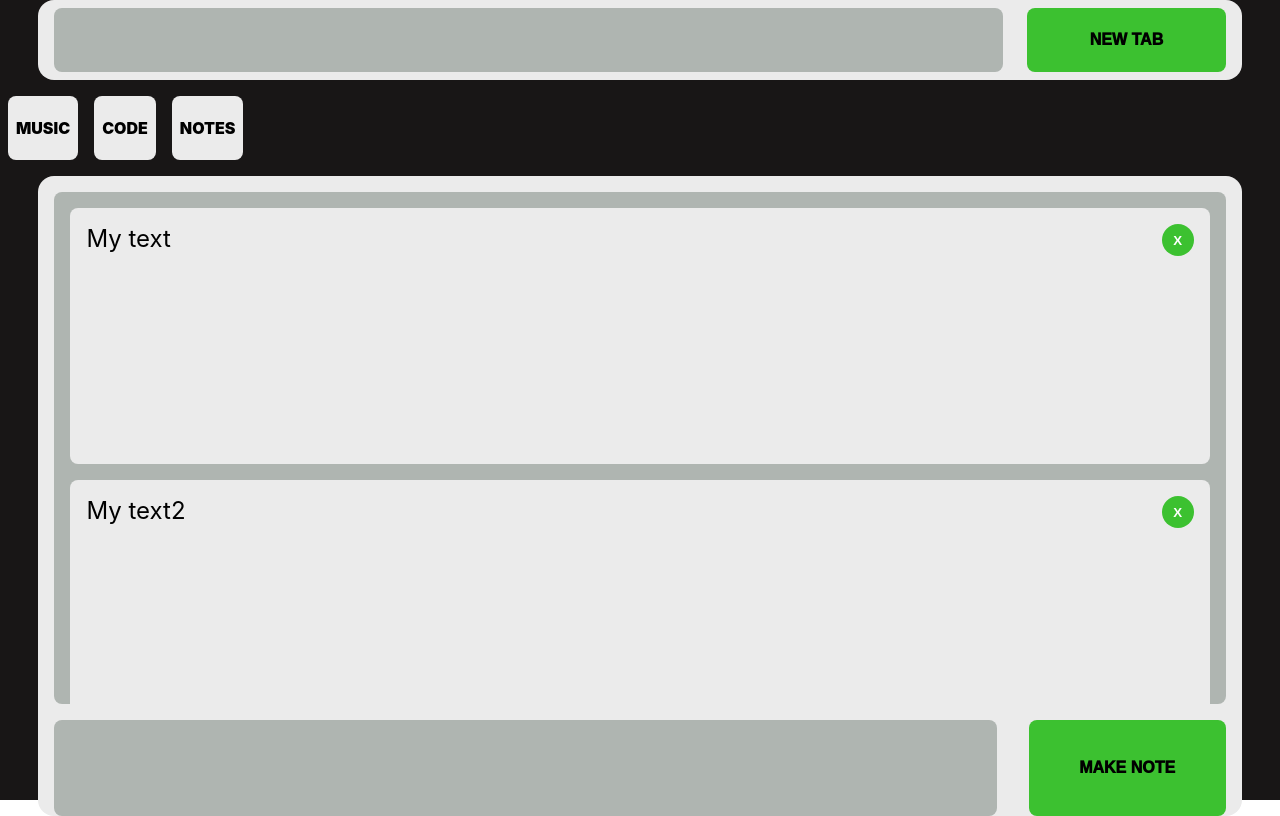
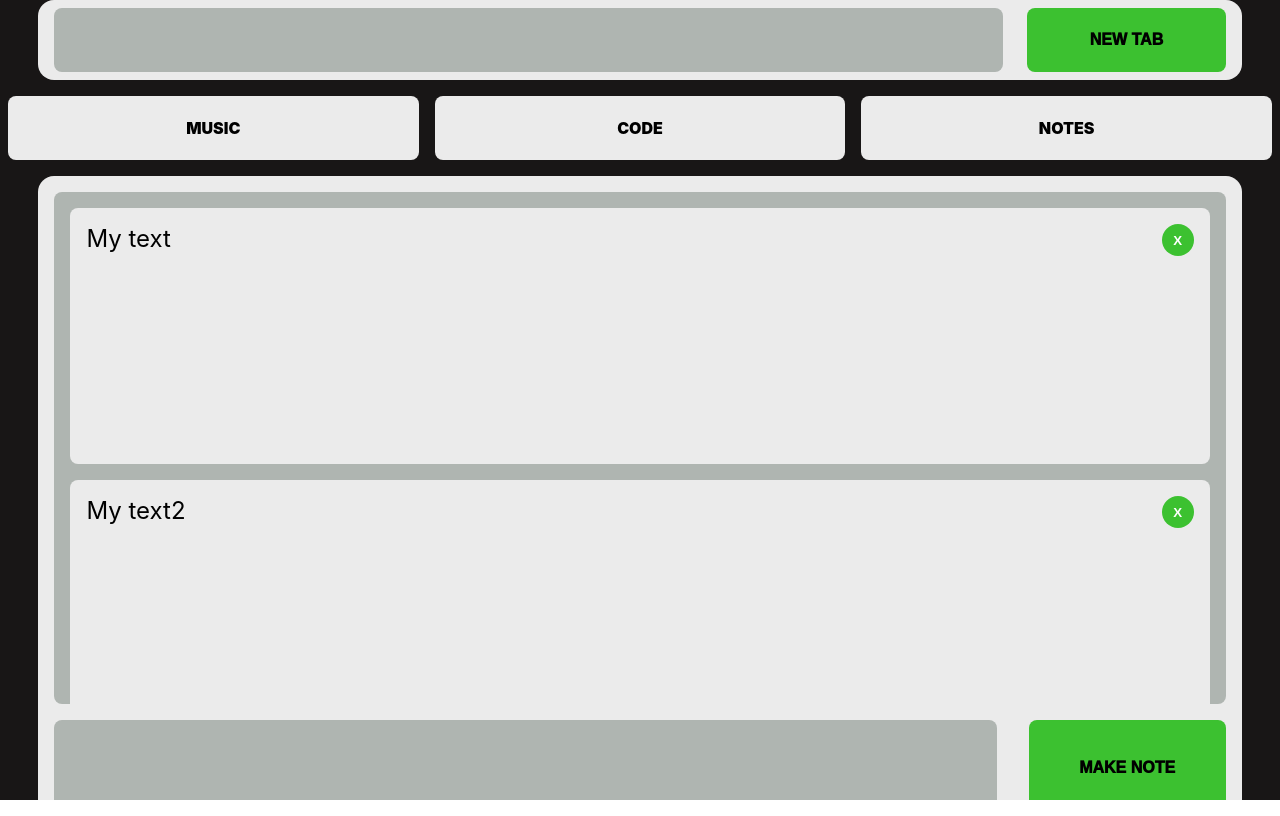
Before and after one commit to Kuovinen/rnotes, a React (Create React App) app: page / in a window 1280 px wide. Built offline with nearby package versions, Linux system fonts and the light colour scheme.

Commit message:
initial carousel and button style userselects and cursor cahnges

```diff
--- a/src/App.css
+++ b/src/App.css
@@ -3,4 +3,5 @@
   height: 100vh;
   width: 100vw;
   min-width: 320px;
+  overflow-y: hidden;
 }
--- a/src/components/Input.css
+++ b/src/components/Input.css
@@ -12,6 +12,8 @@
   margin-left: 2rem;
   font-weight: 1000;
   font-size: 2vh;
+  cursor: pointer;
+  user-select: none;
 }
 .makeNoteBtn:active {
   transform: scale(0.95);
--- a/src/components/Menu.css
+++ b/src/components/Menu.css
@@ -14,6 +14,8 @@
   border-radius: 0.5rem;
   flex: 1;
   font-size: 2vh;
+  cursor: pointer;
+  user-select: none;
 }
 .makeTabBtn:active {
   transform: scale(0.95);
--- a/src/components/Notes.css
+++ b/src/components/Notes.css
@@ -31,6 +31,8 @@
   border: none;
   background: var(--p-green);
   font-weight: bold;
+  cursor: pointer;
+  user-select: none;
 }
 .deleteNote:active {
   transform: scale(0.8);
--- a/src/components/Tab.css
+++ /dev/null
@@ -1,38 +0,0 @@
-.App {
-  text-align: center;
-}
-
-.App-logo {
-  height: 40vmin;
-  pointer-events: none;
-}
-
-@media (prefers-reduced-motion: no-preference) {
-  .App-logo {
-    animation: App-logo-spin infinite 20s linear;
-  }
-}
-
-.App-header {
-  background-color: #282c34;
-  min-height: 100vh;
-  display: flex;
-  flex-direction: column;
-  align-items: center;
-  justify-content: center;
-  font-size: calc(10px + 2vmin);
-  color: white;
-}
-
-.App-link {
-  color: #61dafb;
-}
-
-@keyframes App-logo-spin {
-  from {
-    transform: rotate(0deg);
-  }
-  to {
-    transform: rotate(360deg);
-  }
-}
--- a/src/components/Tabs.css
+++ b/src/components/Tabs.css
@@ -1,17 +1,34 @@
 .Tabs {
   margin: 1rem 0;
+  height: 4rem;
   display: flex;
-  height: 4rem;
+  width: 50%;
+  display: flex;
 }
 .tab {
   background: var(--p-white);
+  flex: 1;
+  justify-content: center;
   border-radius: 0.5rem;
   padding: 0.5rem;
   margin: 0 0.5rem;
   font-size: 2vh;
   display: flex;
   align-items: center;
+  cursor: pointer;
+  user-select: none;
 }
 .tab:hover {
   outline: 0.4rem solid var(--p-green);
 }
+.carousel {
+  width: 200%;
+  display: flex;
+}
+.carousel::-webkit-scrollbar {
+  display: none;
+}
+.carousel {
+  -ms-overflow-style: none; /* IE and Edge */
+  scrollbar-width: none; /* Firefox */
+}
--- a/src/components/Tabs.tsx
+++ b/src/components/Tabs.tsx
@@ -2,11 +2,17 @@ import "./Tabs.css";
 
 function Tabs() {
   return (
-    <div className="Tabs">
-      {" "}
-      <div className="tab">MUSIC</div>
-      <div className="tab">CODE</div>
-      <div className="tab">NOTES</div>
+    <div className="carousel">
+      <div className="Tabs">
+        <div className="tab">MUSIC</div>
+        <div className="tab">CODE</div>
+        <div className="tab">NOTES</div>
+      </div>
+      <div className="Tabs">
+        <div className="tab">MUSIC</div>
+        <div className="tab">CODE</div>
+        <div className="tab">NOTES</div>
+      </div>
     </div>
   );
 }
```
Also changed, not shown: src/components/Tab.tsx (deleted, +0 -10 lines).
